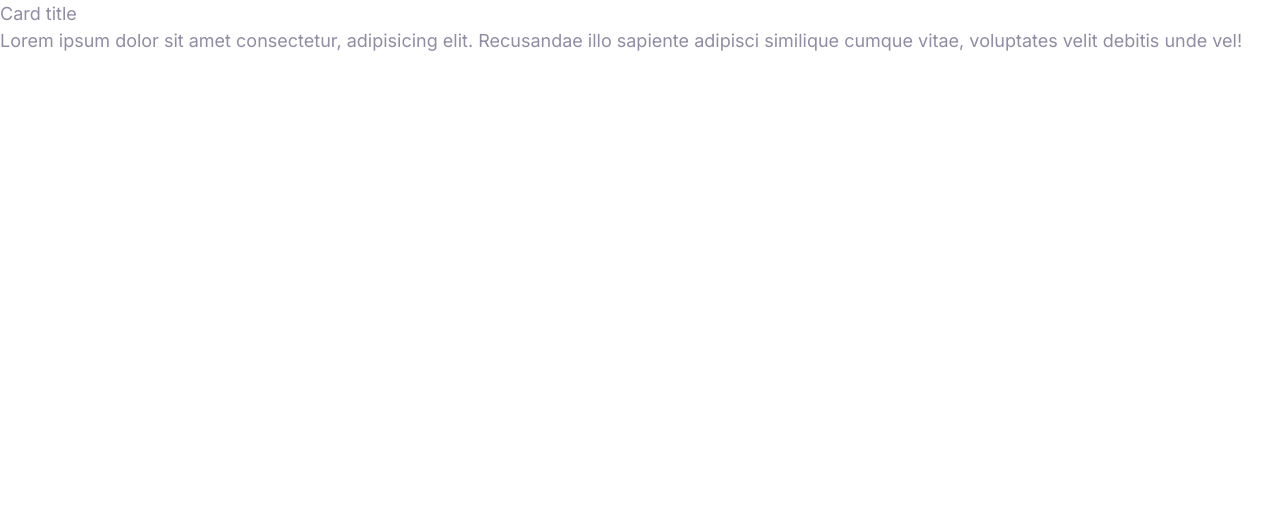
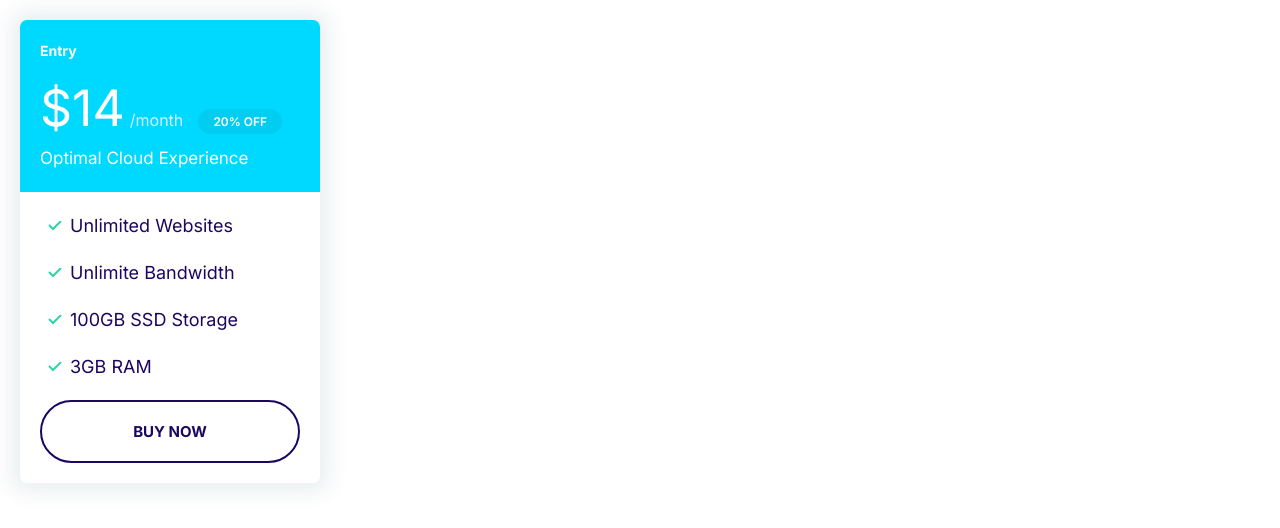
Before and after one commit to asjn3e/Moshified, a plain HTML site: page index.html in a window 1280 px wide. Drawn offline with Linux system fonts and the light colour scheme.

Commit message:
create plans box and define their component

```diff
--- a/index.html
+++ b/index.html
@@ -14,14 +14,41 @@
 </head>
 
 <body>
+<div class="plan" style="width: 300px; margin: 2rem;">
 
- <div class="card">
-   <header class="card__header">Card title</header>
+  <div class="card card--secondary">
+
+    <header class="card__header ">
+
+      <h3 class="plan__name">Entry</h3>
+
+      <span class="plan__price">$14</span>
+
+      <span class="plan__billing-cycle">/month</span>
+
+      <span class="badge badge--secondary badge--small">20% OFF</span>
+
+      <p class="plan__description">Optimal Cloud Experience</p>
+    </header>
+
     <div class="card__body">
-     Lorem ipsum dolor sit amet consectetur, adipisicing elit. Recusandae illo sapiente adipisci similique cumque vitae, voluptates velit debitis unde vel!
+
+      <ul class="list list--tick">
+
+        <li class="list__item">Unlimited Websites</li>
+        <li class="list__item">Unlimite Bandwidth</li>
+        <li class="list__item">100GB SSD Storage</li>
+        <li class="list__item">3GB RAM</li>
+
+      </ul>
+
+      <button class="btn btn--outline btn-block">Buy Now</button>
+    </div>
+
   </div>
 
 </div>
 
 </body>
+
 </html>
--- a/style/style.css
+++ b/style/style.css
@@ -134,8 +134,16 @@ a {
 
 .badge--small {
     font-size: 1.6rem;
+    padding: 0.5rem 1.5rem;
 }
 
+.card--primary .badge--primary{
+    background-color: #126de4;
+}
+
+.card--secondary .badge--secondary{
+    background-color: #02cdf1;
+}
 @media screen and (min-width:1024px) {
     .badge {
         font-size: 1.5rem;
@@ -204,6 +212,11 @@ a {
     text-transform: uppercase;
     white-space: nowrap;
     text-align: center;
+}
+
+.btn-block{
+    width: 100%;
+
 }
 
 .btn--primary {
@@ -292,3 +305,68 @@ a {
 
 
 /* Cards */
+.card{
+
+    margin: auto;
+    overflow: hidden;
+    border-radius: 7px;
+    box-shadow:0 0 20px 10px rgba(9, 58, 88,0.08);
+}
+.card__header , .card__body{
+    padding: 2rem;
+}
+
+.card--primary .card__header{
+    background-color:var(--color-primary);
+    color: #fff;
+
+}
+.card--secondary .card__header{
+    background-color:var(--color-secondary);
+    color: #fff;
+}
+
+
+
+/* plans */
+
+.plan__name{
+    color: #fff;
+    font-weight: bold;
+    font-size: 2.4rem;
+}
+.plan__price{
+    font-weight: 400;
+    font-size: 6rem;
+}
+.plan__billing-cycle{
+    font-weight: 300;
+    font-size: 2.4rem;
+    opacity: 0.8;
+    margin-right: 1rem;
+}
+.plan__description{
+    font-size: 2rem;
+    font-weight: 300;
+}
+
+.plan .list__item{
+    margin-bottom: 2rem;
+}
+
+
+@media screen and (min-width:1024px){
+    .plan__name{
+        font-size: 1.4rem;
+    }
+    .plan__price{
+        font-size:5rem;
+    }
+    .plan__billing-cycle{
+        font-size: 1.6rem
+    }
+    .plan__description{
+        font-size:1.7rem;
+    }
+
+}
```
Also changed, not shown: components/plans.html (added, +69 -0 lines). Lines whose indentation alone changed are shown as unchanged.
